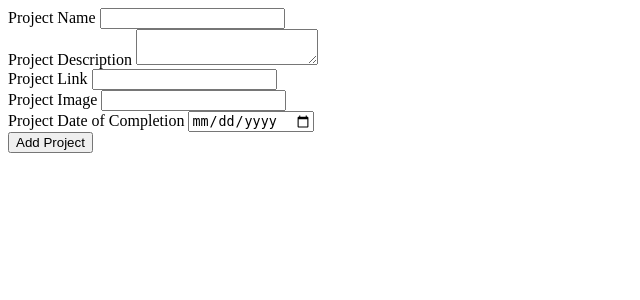
After one commit to aviiciii/boostfolio, a Django app: template portfolio_dj/home/templates/home/input_portfolio.html in a window 1280 px wide. The commit adds this page. Shown: the top 300 px of the page, without its empty margins (0-640 px from the left). Run offline with Django 3.2, Linux system fonts and the light colour scheme; the template is opened without the code that fills it, so the values that code supplies are empty.

Commit message:
working on adding project

```diff
--- a/portfolio_dj/home/templates/home/index.html
+++ b/portfolio_dj/home/templates/home/index.html
@@ -11,5 +11,8 @@
     <body>
         <h1>Home page</h1>
 
+        <a href="/input/portfolio">add projects</a>
+        <a href="/input/job">add job requirements</a>
+        <a href="/output/portfolio">generate portfolio</a>
     </body>
 </html>
--- /dev/null
+++ b/portfolio_dj/home/templates/home/input_portfolio.html
@@ -0,0 +1,36 @@
+<!DOCTYPE html>
+
+<html>
+    <head>
+        <meta charset="utf-8">
+        <meta http-equiv="X-UA-Compatible" content="IE=edge">
+        <title>add projects</title>
+        <meta name="description" content="">
+        <meta name="viewport" content="width=device-width, initial-scale=1">
+        <link rel="stylesheet" href="">
+    </head>
+    <body>
+        <!-- create a form to add projects to portfolio -->
+        <form action="{% url 'portfolio_input' %}" method="post">
+
+            <label for="project_name">Project Name</label>
+            <input type="text" name="project_name" id="project_name"> <br>
+
+            <label for="project_description">Project Description</label>
+            <textarea type="text" name="project_description" id="project_description"> </textarea> <br>
+
+            <label for="project_link">Project Link</label>
+            <input type="text" name="project_link" id="project_link"> <br>
+
+            <label for="project_image">Project Image</label>
+            <input type="text" name="project_image" id="project_image"> <br>
+
+            <label for="project_date">Project Date of Completion</label>
+            <input type="date" name="project_date" id="project_date"> <br>
+
+
+            <input type="submit" value="Add Project">
+        </form>
+
+    </body>
+</html>
```
Also changed, not shown: portfolio_dj/home/views.py (+11 -2 lines).
